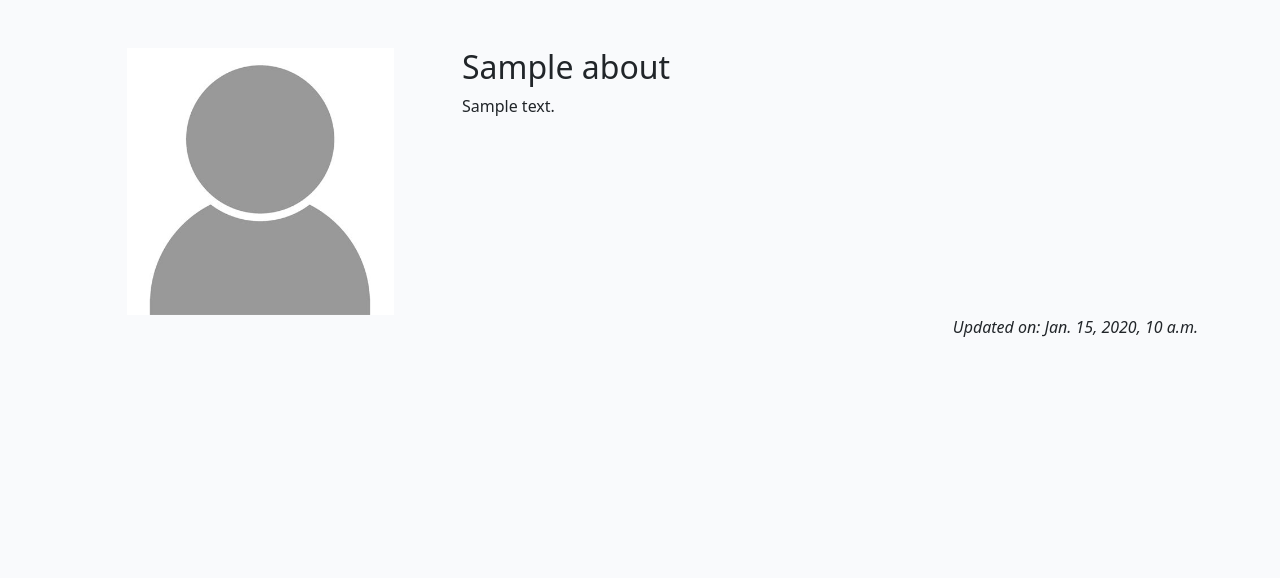
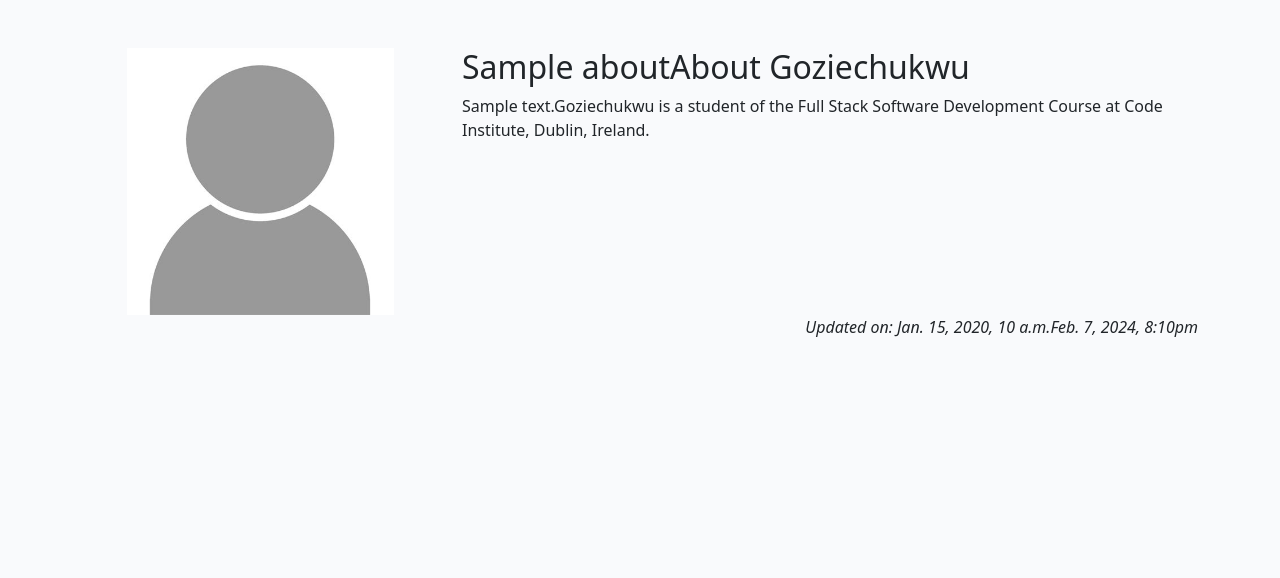
Before and after one commit to Goziechukwu/gozie-django-proj, a Django app: page /about/ in a window 1280 px wide. Shown: the part 60-638 px from the top of the page. Run offline with Django 4.2, Linux system fonts and the light colour scheme; tables that the repository leaves empty hold one stand-in row (values such as "Sample post").

Commit message:
add contents to the About html

```diff
--- a/about/templates/about/about.html
+++ b/about/templates/about/about.html
@@ -8,16 +8,16 @@
     </div>
     <div class="col-8">
       <!-- Title goes between these h2 tags -->
-      <h2>{{ about.title }}</h2>
+      <h2>{{ about.title }}About Goziechukwu</h2>
       <!-- Content goes directly underneath this -->
-      {{ about.content | safe }}
+      {{ about.content | safe }}Goziechukwu is a student of the Full Stack Software Development Course at Code Institute, Dublin, Ireland.
     </div>
   </div>
   <div class="row">
     <div class="col text-right">
       <!-- Updated on field goes in here -->
 
-      <p class="text-end"><em>Updated on: {{ about.updated_on }}</em></p>
+      <p class="text-end"><em>Updated on: {{ about.updated_on }}Feb. 7, 2024, 8:10pm</em></p>
     </div>
   </div>
 </div>
--- a/mindbodyhealth/settings.py
+++ b/mindbodyhealth/settings.py
@@ -29,7 +29,7 @@ TEMPLATES_DIR = os.path.join(BASE_DIR, 'templates')
 SECRET_KEY = os.environ.get("SECRET_KEY")
 
 # SECURITY WARNING: don't run with debug turned on in production!
-DEBUG = False
+DEBUG = True
 
 ALLOWED_HOSTS = ['8000-goziechukwu-gozie-django-2wcm2yb0jv.us1.codeanyapp.com','.herokuapp.com']
 
```
